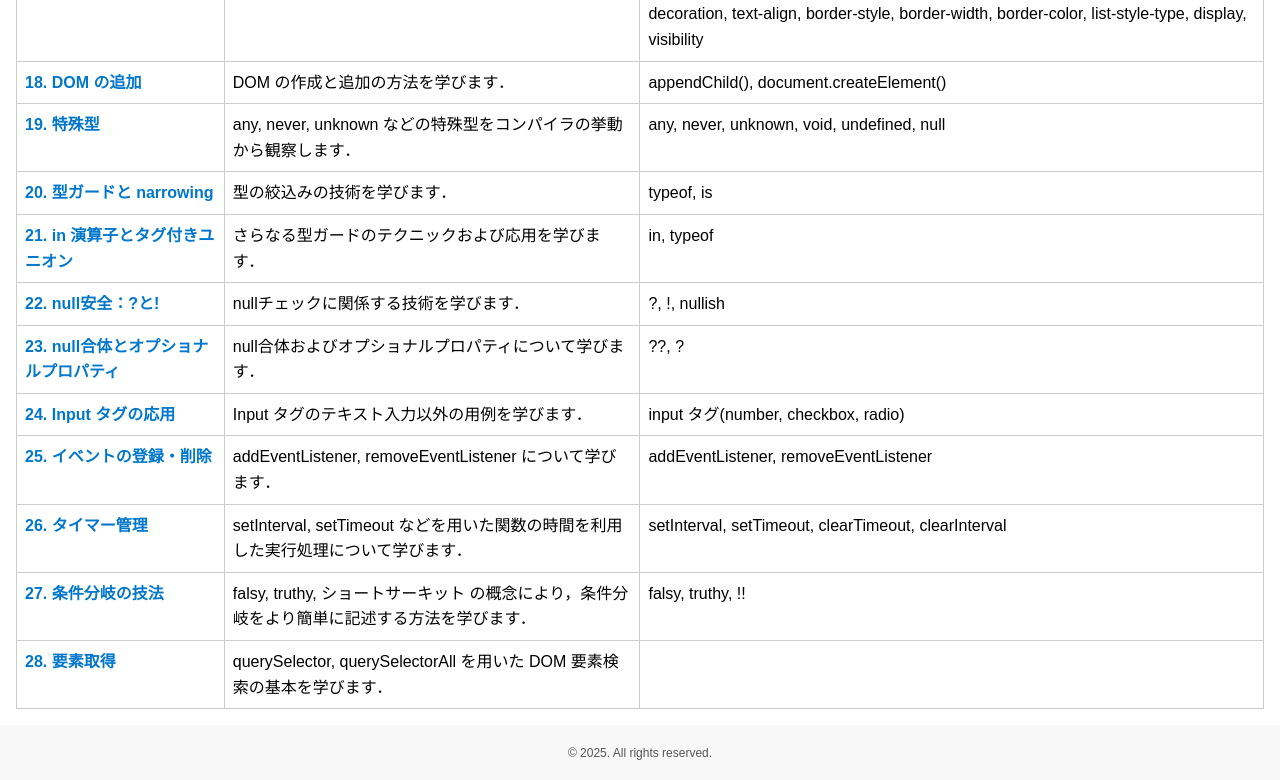
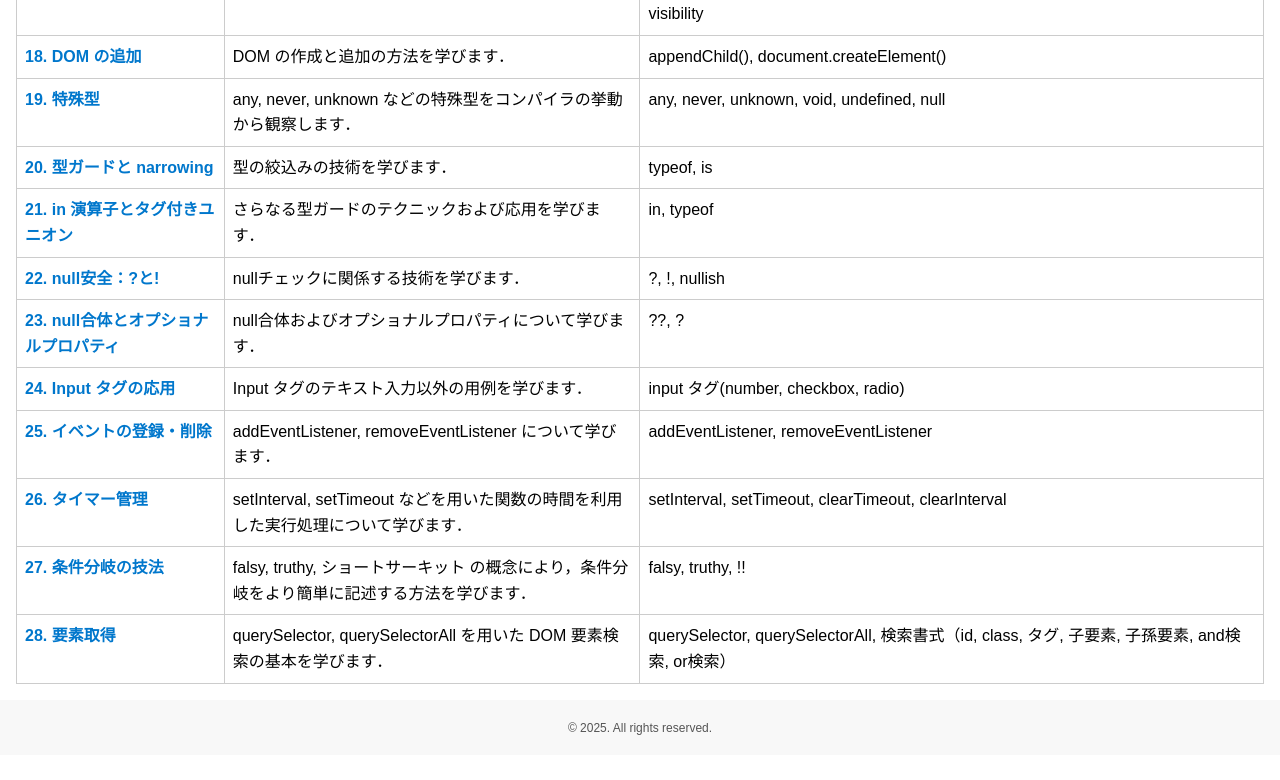
Before and after one commit to RubySafi/typescript-docs-jp, a plain HTML site: page docs/ts/index.html in a window 1280 px wide. Shown: the part 1645-2425 px from the top of the page. After the commit the page ends 2400 px from the top, so only its background shows below. Drawn offline with Linux system fonts and the light colour scheme.

Commit message:
sec28 add keyword

```diff
--- a/docs/ts/index.html
+++ b/docs/ts/index.html
@@ -466,8 +466,8 @@
             <td data-label="概要">
               querySelector, querySelectorAll を用いた DOM 要素検索の基本を学びます．
             </td>
-            <td data-label="キーワード"></td>
-            querySelector, querySelectorAll
+            <td data-label="キーワード">querySelector, querySelectorAll, 検索書式（id, class, タグ, 子要素, 子孫要素, and検索, or検索）</td>
+
           </tr>
         </tbody>
       </table>
```
